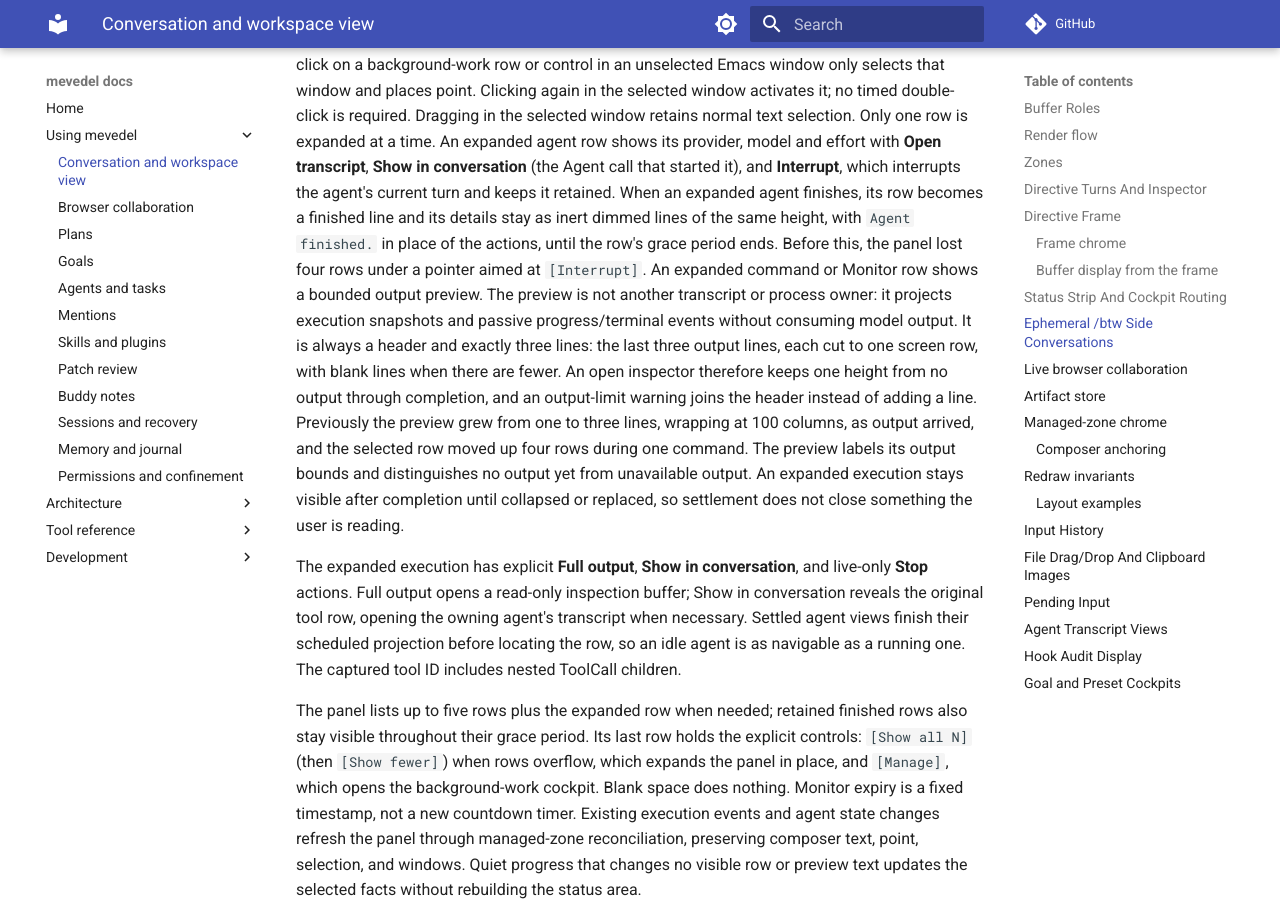
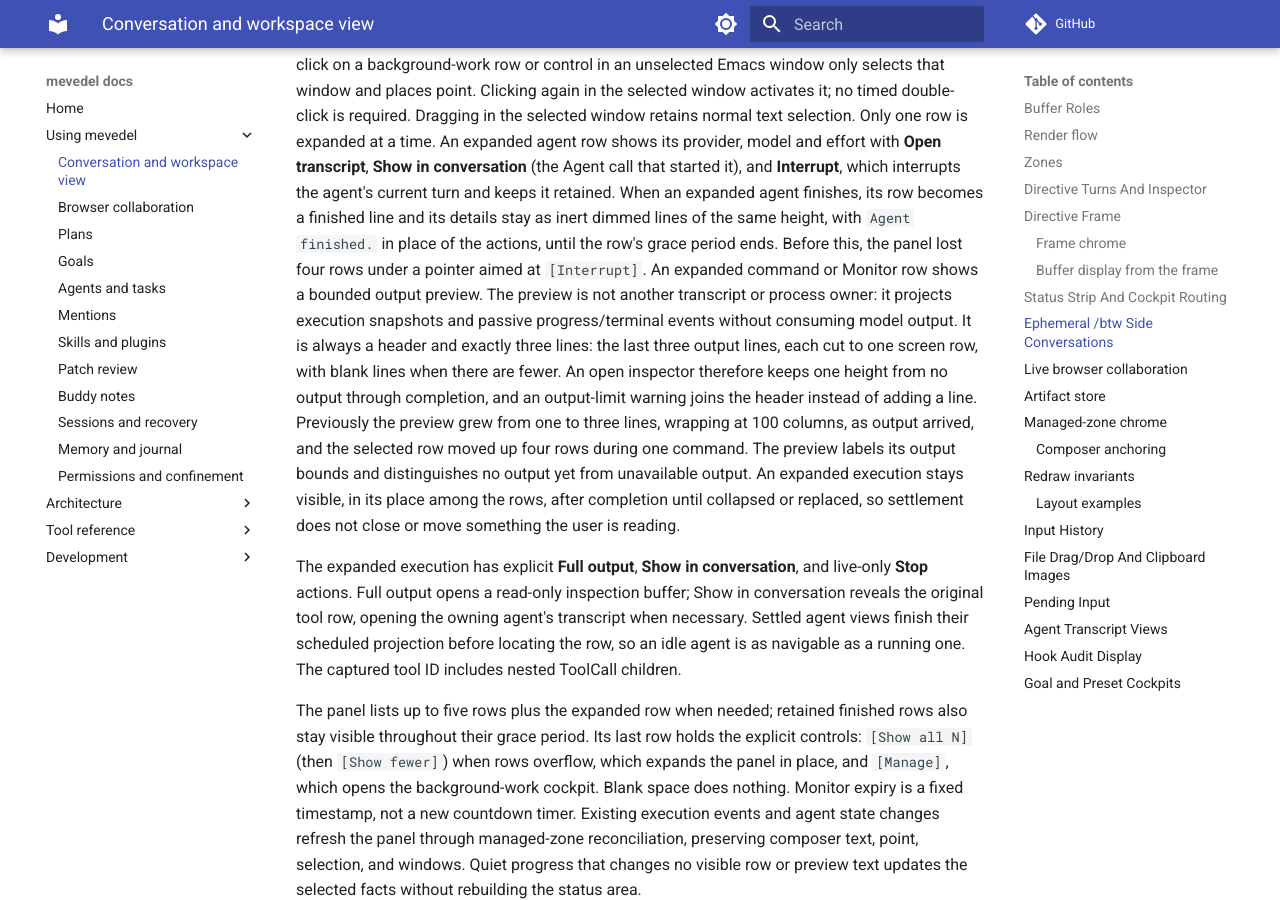
Before and after one commit to FrauH0lle/mevedel, an MkDocs documentation site: the page built from docs/view.md, in a window 1280 px wide and 900 px high, scrolled down 31480 px. Built offline with MkDocs 1.6.1 and Material for MkDocs 9.7.7, drawn with Linux system fonts in a browser that asks for light colours; comment, search, counter and statistics services are not loaded.

Commit message:
fix(view): Keep a finished inspected execution in its place
The retained terminal inspector was left out of the stable ordering and appended as the last panel row. When the newest execution finished while its inspector was open, it jumped from the top of the panel to the bottom, and every other row moved two to four rows. A click aimed at a row could land on the inspector's buttons.

The retained selection now joins the ordered entries with its unit start, so it keeps its row.

* mevedel-view-execution.el (mevedel-view-execution-fragment): Order the retained inspector with live and held rows instead of appending it.

* test/test-mevedel-view-execution.el: Row order survives the inspected execution finishing.

* docs/view.md: The finished inspector stays in its place.

Validation: the new case fails on the previous source; execution tests pass; compile is warning-free. GUI probe at 100 columns: rows cargo/npm/make stay at 29/35/36 through finish and the terminal event (were 31/35/36, then 33/31/32, then 32/30/31).

```diff
--- a/docs/view.md
+++ b/docs/view.md
@@ -1524,9 +1524,9 @@
 preview grew from one to three lines, wrapping at 100 columns, as output
 arrived, and the selected row moved up four rows during one command. The
 preview labels its output bounds and distinguishes no output yet from
-unavailable output. An expanded execution stays visible after completion until
-collapsed or replaced, so settlement does not close something the user is
-reading.
+unavailable output. An expanded execution stays visible, in its place among
+the rows, after completion until collapsed or replaced, so settlement does not
+close or move something the user is reading.
 
 The expanded execution has explicit **Full output**, **Show in conversation**,
 and live-only **Stop** actions. Full output opens a read-only inspection buffer;
```
Also changed, not shown: 2 other files.
